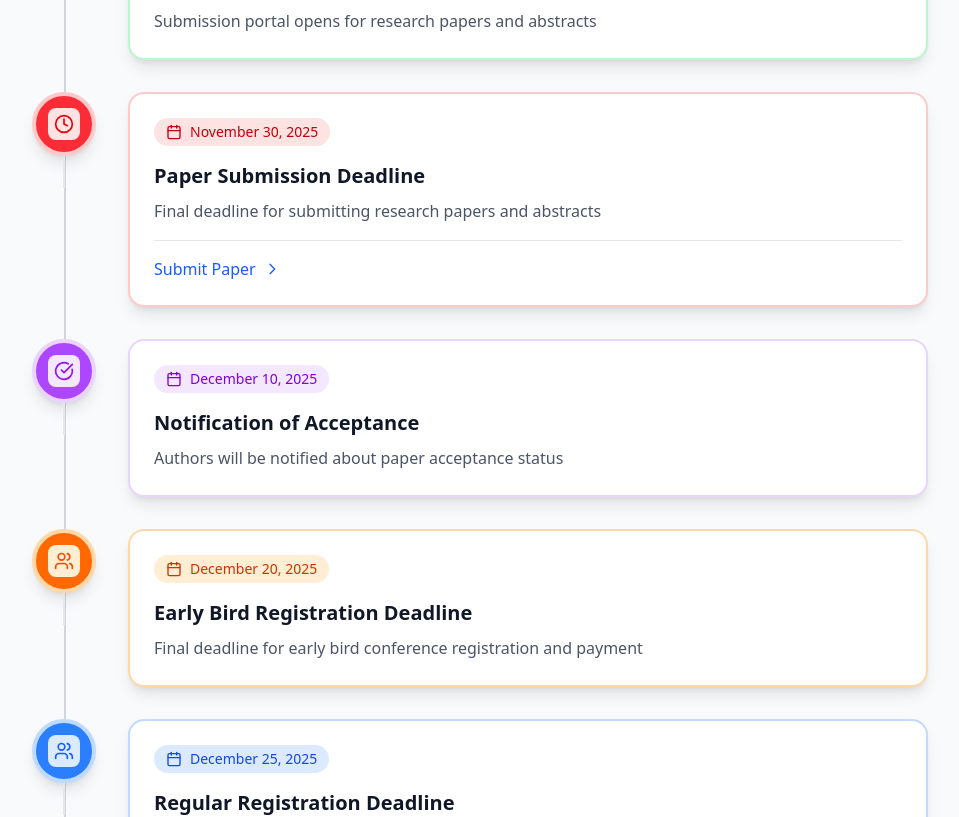
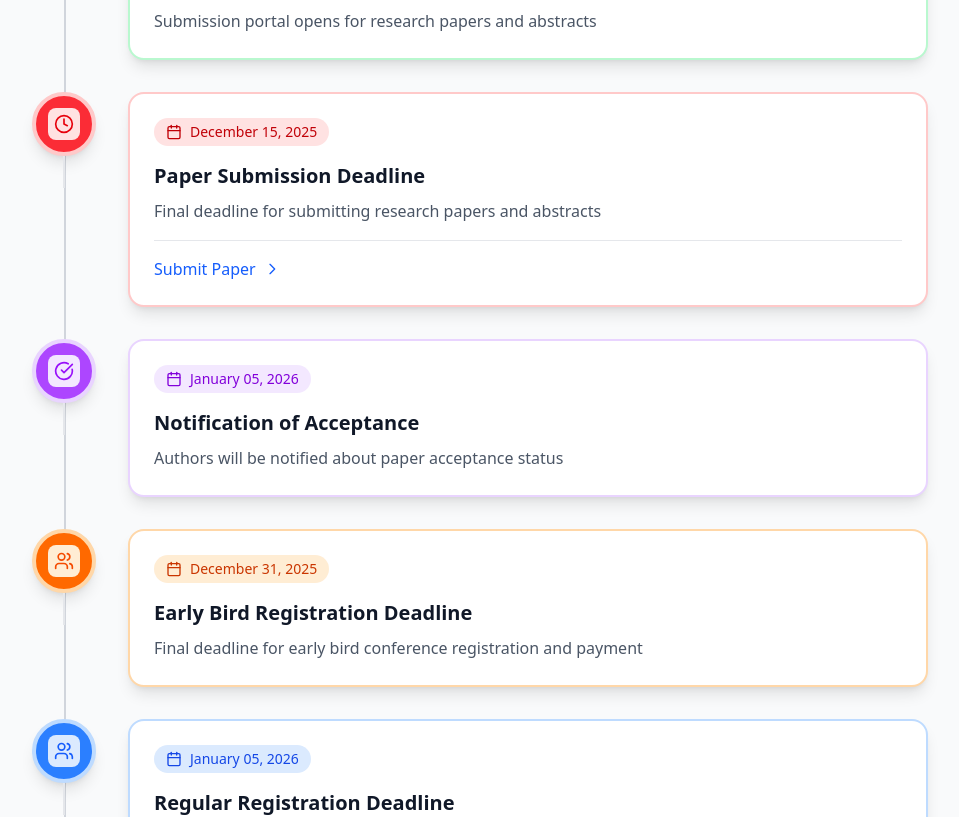
Before and after one commit to nandanpi/ic-aisis-25, a Next.js app: page / in a window 1280 px wide. Shown: the part 1279-2096 px from the top of the page, without its empty margins (160-1119 px from the left). Built offline with nearby package versions, Linux system fonts and the light colour scheme.

Commit message:
update dates

```diff
--- a/src/app/fee/page.tsx
+++ b/src/app/fee/page.tsx
@@ -56,12 +56,12 @@ export default function RegistrationFees() {
       status: "upcmoming",
     },
     {
-      date: "December 20, 2025",
+      date: "December 31, 2025",
       title: "Early Bird Registration Ends",
       status: "upcoming",
     },
     {
-      date: "December 25, 2025",
+      date: "January 05, 2026",
       title: "Final Registration Deadline",
       status: "upcoming",
     },
@@ -114,7 +114,7 @@ export default function RegistrationFees() {
 
             <p className="text-xl text-blue-100 mb-8 max-w-3xl mx-auto leading-relaxed">
               Choose your registration category and secure your spot at IC-AISIS
-              2026. Early bird rates available until December 20, 2025.
+              2026. Early bird rates available until December 31, 2025.
             </p>
 
             <div className="bg-white/10 backdrop-blur-sm rounded-xl p-4 border border-white/20 inline-block">
--- a/src/app/review-policy/page.tsx
+++ b/src/app/review-policy/page.tsx
@@ -49,7 +49,7 @@ export default function ReviewPolicy() {
             <div className="inline-flex items-center px-4 py-2 bg-white/10 backdrop-blur-sm rounded-full text-blue-100 text-sm font-medium mb-8 border border-white/20">
               <FileText className="w-4 h-4 mr-2" />
               Paper Submission • Deadline:
-              November 30, 2025
+              December 15, 2025
             </div>
 
             <h1 className="text-4xl lg:text-5xl font-display font-bold text-white mb-6">
--- a/src/app/submission-guidelines/page.tsx
+++ b/src/app/submission-guidelines/page.tsx
@@ -189,7 +189,7 @@ export default function SubmissionGuidelines() {
             <div className="inline-flex items-center px-4 py-2 bg-white/10 backdrop-blur-sm rounded-full text-blue-100 text-sm font-medium mb-8 border border-white/20">
               <FileText className="w-4 h-4 mr-2" />
               Paper Submission • Deadline:
-              November 30, 2025
+              December 15, 2025
             </div>
 
             <h1 className="text-4xl lg:text-5xl font-display font-bold text-white mb-6">
--- a/src/components/SubGuidelinesClient.tsx
+++ b/src/components/SubGuidelinesClient.tsx
@@ -188,7 +188,7 @@ export default function SubGuidelinesClient() {
             <div className="inline-flex items-center px-4 py-2 bg-white/10 backdrop-blur-sm rounded-full text-blue-100 text-sm font-medium mb-8 border border-white/20">
               <FileText className="w-4 h-4 mr-2" />
               Paper Submission • Deadline:
-              November 30, 2025
+              December 15, 2025
             </div>
 
             <h1 className="text-4xl lg:text-5xl font-display font-bold text-white mb-6">
--- a/src/components/Timeline.tsx
+++ b/src/components/Timeline.tsx
@@ -12,7 +12,7 @@ import {
 const Timeline = () => {
   const timelineEvents = [
     {
-      date: "October 25, 2025",
+      date: "December 1, 2025",
       title: "Call for Papers Opens",
       description: "Submission portal opens for research papers and abstracts",
       icon: <FileText className="w-5 h-5" />,
@@ -20,7 +20,7 @@ const Timeline = () => {
       color: "blue",
     },
     {
-      date: `November 30, 2025`,
+      date: `December 15, 2025`,
       title: "Paper Submission Deadline",
       description:
         "Final deadline for submitting research papers and abstracts",
@@ -29,7 +29,7 @@ const Timeline = () => {
       color: "red",
     },
     {
-      date: "December 10, 2025",
+      date: "January 05, 2026",
       title: "Notification of Acceptance",
       description: "Authors will be notified about paper acceptance status",
       icon: <CheckCircle className="w-5 h-5" />,
@@ -37,7 +37,7 @@ const Timeline = () => {
       color: "purple",
     },
     {
-      date: "December 20, 2025",
+      date: "December 31, 2025",
       title: "Early Bird Registration Deadline",
       description:
         "Final deadline for early bird conference registration and payment",
@@ -46,7 +46,7 @@ const Timeline = () => {
       color: "orange",
     },
     {
-      date: "December 25, 2025",
+      date: "January 05, 2026",
       title: "Regular Registration Deadline",
       description:
         "Final deadline for regular conference registration and payment",
--- a/src/components/layout/Footer.tsx
+++ b/src/components/layout/Footer.tsx
@@ -26,9 +26,9 @@ const Footer = () => {
   ];
 
   const importantDates = [
-    { date: "November 30, 2025", event: "Paper Submission Deadline" },
-    { date: "December 20, 2025", event: "Early Bird Registration Deadline" },
-    { date: "December 25, 2025", event: "Regular Registration Deadline" },
+    { date: "December 15, 2025", event: "Paper Submission Deadline" },
+    { date: "December 31, 2025", event: "Early Bird Registration Deadline" },
+    { date: "January 05, 2026", event: "Regular Registration Deadline" },
     { date: "January 24, 2026", event: "Conference Date" },
   ];
 
```
Also changed, not shown: 1 other file (tests, documents, lock files or other folders).
